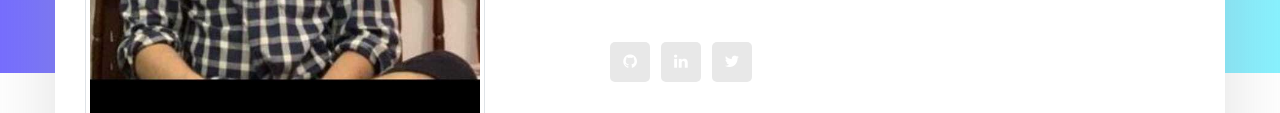
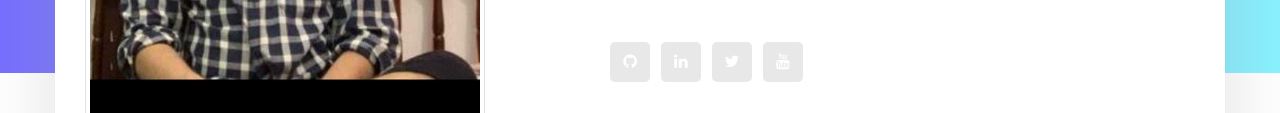
Before and after one commit to Suraj520/suraj520.github.io, a plain HTML site: page index.html in a window 1280 px wide. Shown: the part 687-800 px from the top of the page. Drawn offline with Linux system fonts and the light colour scheme.

Commit message:
Update index.html

```diff
--- a/index.html
+++ b/index.html
@@ -91,6 +91,7 @@
 										<li><a href="https://github.com/Suraj520"><i class="fa fa-github" color="red"></i></a></li>
 										<li><a href="https://www.linkedin.com/in/suraj-690209218/"><i class="fa fa-linkedin"></i></a></li>
 										<li><a href="https://twitter.com/below_plank_len"><i class="fa fa-twitter"></i></a></li>
+										<li><a href="https://www.youtube.com/channel/UCHQsed-R9RfOyi2DoStcW1Q"><i class="fa fa-youtube"></i></a></li>
 
 									</ul>
 								</div>
```
